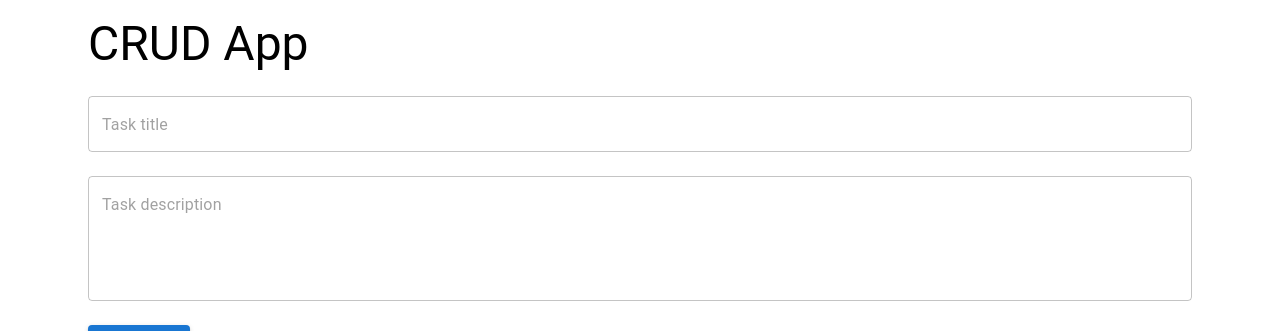
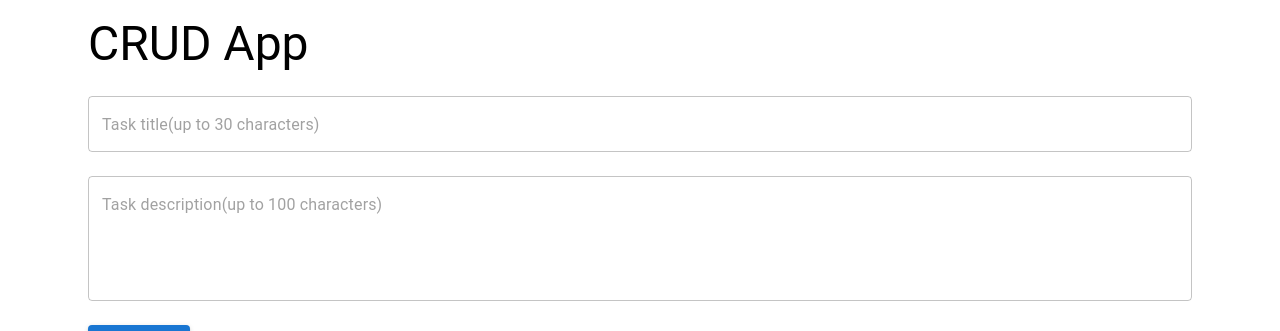
Before and after one commit to Jackychan0201/CRUD, a React (Create React App) app in the folder frontend/: page / in a window 1280 px wide. Shown: the top 331 px of the page. Built offline with nearby package versions, Linux system fonts and the light colour scheme; no server answers.

Commit message:
created at

```diff
--- a/frontend/src/api.ts
+++ b/frontend/src/api.ts
@@ -9,8 +9,8 @@ export const fetchNotes = async () => {
   return response.data;
 };
 
-export const addNote = async (title: string, description: string) => {
-  const response = await axios.post(`${API_URL}/notes`, { title, description });
+export const addNote = async (title: string, description: string, createdAt: string) => {
+  const response = await axios.post(`${API_URL}/notes`, { title, description, createdAt });
   return response.data;
 };
 
--- a/frontend/src/components/AddNote.tsx
+++ b/frontend/src/components/AddNote.tsx
@@ -15,7 +15,8 @@ const AddNote: React.FC = () => {
     if (title && description) {
       setLoading(true);
       try {
-        await addNote(title, description);
+        const createdAt = new Date().toLocaleString()
+        await addNote(title, description, createdAt);
         const newNotes = await fetchNotes();
         setNotes(newNotes);
         setTitle("");
@@ -34,10 +35,10 @@ const AddNote: React.FC = () => {
           sx={{mb: 3}}
           variant="outlined"
           fullWidth
-          placeholder="Task title"
+          placeholder="Task title(up to 30 characters)"
           value={title}
           slotProps={{
-            htmlInput: {maxLength: 10},
+            htmlInput: { minLength: 1, maxLength: 30 },
           }}
           onChange={(e) => setTitle(e.target.value)}
         />
@@ -45,12 +46,12 @@ const AddNote: React.FC = () => {
         sx={{mb: 3}}
           variant="outlined"
           fullWidth
-          placeholder="Task description"
+          placeholder="Task description(up to 100 characters)"
           multiline
           rows={4}
           value={description}
           slotProps={{
-            htmlInput: {maxLength: 50},
+            htmlInput: {minLength: 1, maxLength: 100},
           }}
           onChange={(e) => setDescription(e.target.value)}
         />
--- a/frontend/src/components/NoteItem.tsx
+++ b/frontend/src/components/NoteItem.tsx
@@ -6,10 +6,11 @@ interface NoteProps {
   id: string;
   title: string;
   description: string;
+  createdAt: string;
   refreshNotes: () => void;
 }
 
-const NoteItem: React.FC<NoteProps> = ({ id, title, description, refreshNotes }) => {
+const NoteItem: React.FC<NoteProps> = ({ id, title, description, createdAt, refreshNotes }) => {
   const handleDelete = async () => {
     await deleteNote(id);
     refreshNotes();
@@ -17,9 +18,7 @@ const NoteItem: React.FC<NoteProps> = ({ id, title, description, refreshNotes })
 
   return (
     <Card
-      sx={{
-        marginBottom: 3,
-        boxShadow: 3,
+      sx={{ marginBottom: 3, boxShadow: 3,
         '&:hover': {
           boxShadow: 6,
           transition: 'box-shadow 0.3s ease-in-out'
@@ -34,12 +33,17 @@ const NoteItem: React.FC<NoteProps> = ({ id, title, description, refreshNotes })
         <Typography
           variant="body1"
           color="text.secondary"
-          sx={{
-            whiteSpace: 'pre-wrap',
-            wordBreak: 'break-word'
-          }}
+          sx={{ whiteSpace: 'pre-wrap', wordBreak: 'break-word' }}
         >
           {description}
+        </Typography>
+        <Divider sx={{ my: 1 }} />
+        <Typography
+          variant="body1"
+          color="text.secondary"
+          sx={{ whiteSpace: 'pre-wrap', wordBreak: 'break-word' }}
+        >
+          Created at: {createdAt}
         </Typography>
       </CardContent>
       <CardActions sx={{ justifyContent: 'flex-end', p: 2 }}>
--- a/frontend/src/components/NotesList.tsx
+++ b/frontend/src/components/NotesList.tsx
@@ -26,12 +26,7 @@ const NotesList: React.FC = () => {
       {notes.length === 0 ? (
         <Paper
           elevation={0}
-          sx={{
-            p: 4,
-            display: 'flex',
-            justifyContent: 'center',
-            backgroundColor: 'transparent'
-          }}
+          sx={{ p: 4, display: 'flex', justifyContent: 'center', backgroundColor: 'transparent' }}
         >
           {notes === null ? (
             <CircularProgress />
@@ -43,12 +38,13 @@ const NotesList: React.FC = () => {
         </Paper>
       ) : (
         <Grid container spacing={3}>
-          {notes.map((note: {id: string; title: string; description: string }) => (
+          {notes.map((note: {id: string; title: string; description: string; createdAt: string }) => (
               <NoteItem
                 key={String(note.id)}
                 id={String(note.id)}
                 title={note.title}
                 description={note.description}
+                createdAt={note.createdAt}
                 refreshNotes={() => fetchNotes().then(setNotes)}
               />
           ))}
```
Also changed, not shown: frontend/src/atoms.ts (line endings or trailing spaces), 2 other files (tests, documents, lock files or other folders).
